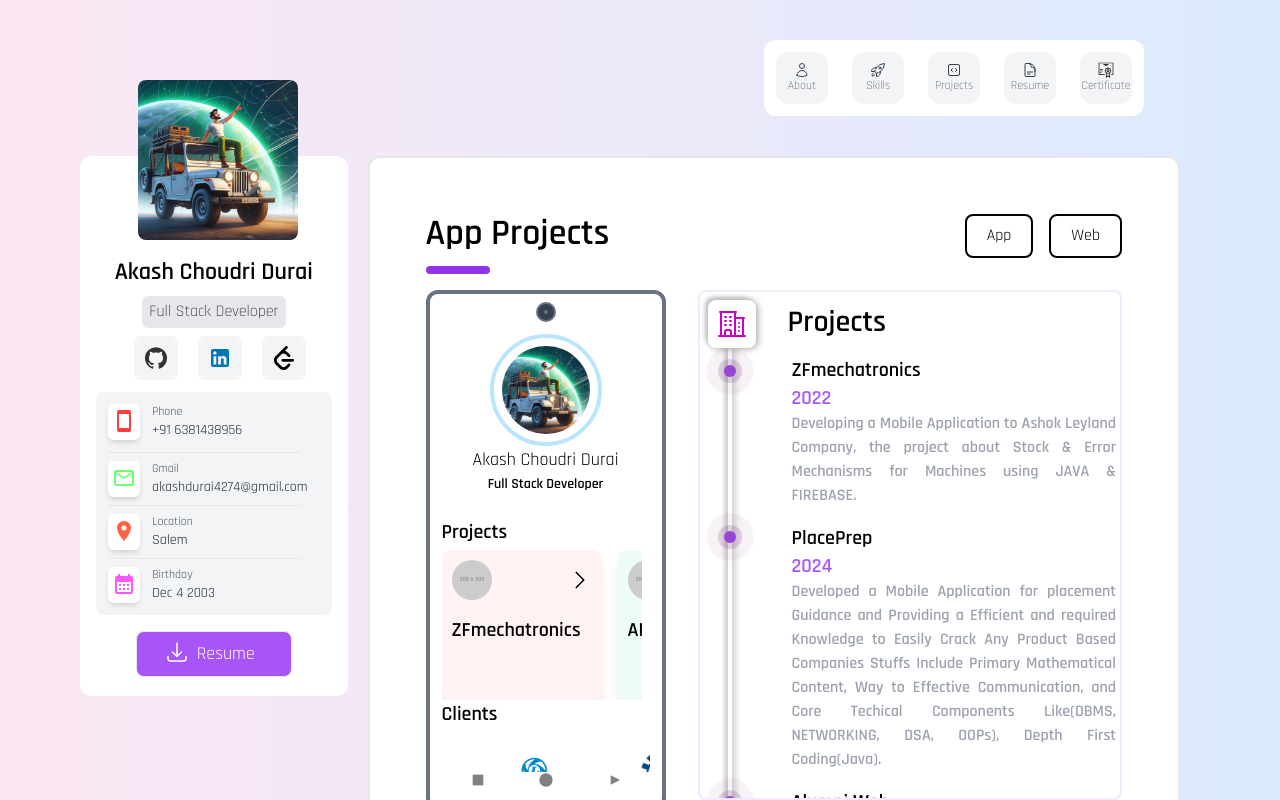
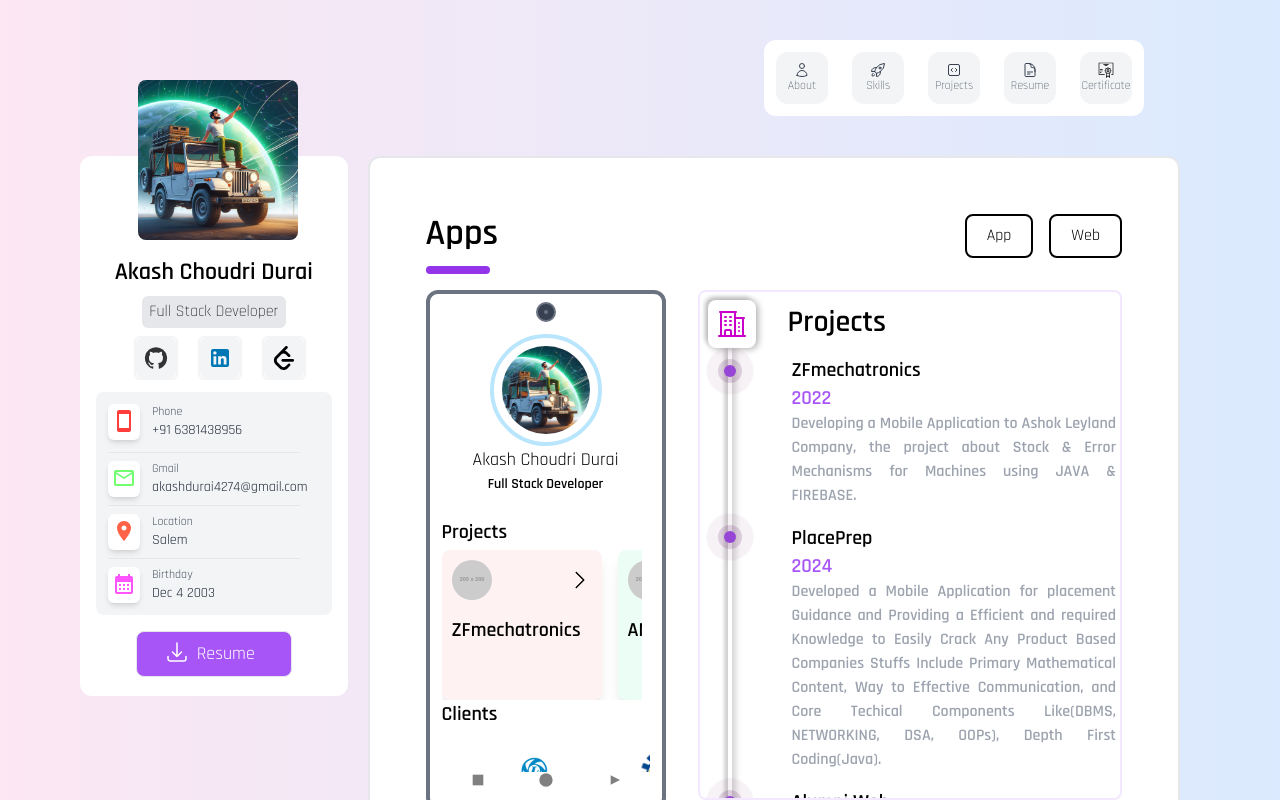
Before and after one commit to lightningsparker4274/v2-Portfolio, a React (Vite) app: page / in a window 1280 px wide. Both pictures are taken after a click on the button "Projects". Shown: the top 800 px of the page. Built offline with nearby package versions, Linux system fonts and the light colour scheme.

Commit message:
Update Projectmain.jsx

```diff
--- a/src/components/TopContent/Project/Projectmain.jsx
+++ b/src/components/TopContent/Project/Projectmain.jsx
@@ -21,7 +21,7 @@ const Projectmain = () => {
       <div className="flex justify-between h-10 font-rajdhani">
         <div>
           <span className="my-6 text-4xl font-extrabold bottom-2 font-rajdhani">
-            {comp == "1" ? "App Projects" : "Web Projects"}
+            {comp == "1" ? "Apps" : "WebSites"}
           </span>
           <div className="w-16 h-2 my-3 bg-purple-600 rounded-lg"></div>
         </div>
```
